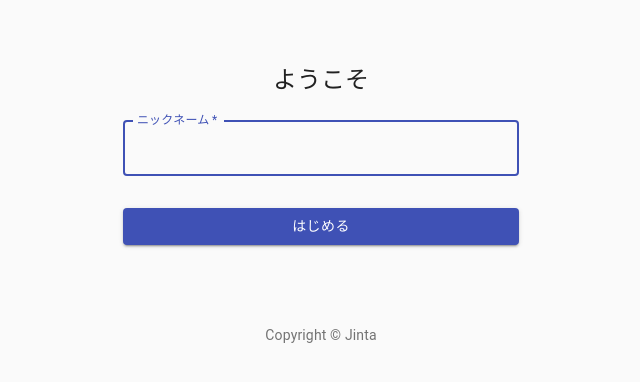
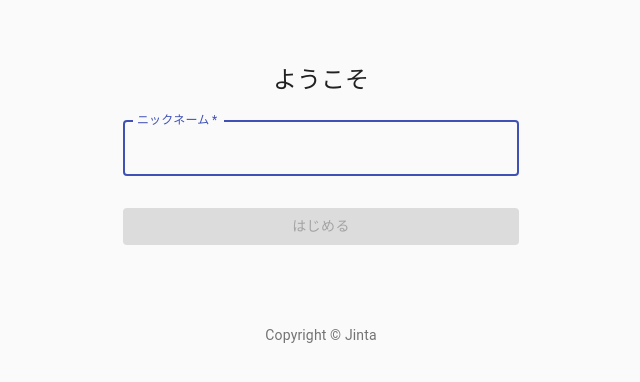
Before and after one commit to jin1125/chat, a React (Create React App) app: page / in a window 1280 px wide. Shown: the top 382 px of the page, without its empty margins (319-959 px from the left). Built offline with nearby package versions, Linux system fonts and the light colour scheme.

Commit message:
setName by clicking button

```diff
--- a/src/components/SignIn.js
+++ b/src/components/SignIn.js
@@ -1,4 +1,4 @@
-import React from 'react';
+import React, { useEffect, useState } from 'react';
 import Button from '@material-ui/core/Button';
 import CssBaseline from '@material-ui/core/CssBaseline';
 import TextField from '@material-ui/core/TextField';
@@ -41,6 +41,14 @@
 
 export default function SignIn({setName}) {
   const classes = useStyles();
+  const [disabled,setDisabled] = useState(true);
+  const [string,setString] = useState('');
+  console.log({disabled,string});
+
+  useEffect(()=>{
+    const disabled = string === ''
+    setDisabled(disabled)
+  },[string])
 
   return (
     <Container component="main" maxWidth="xs">
@@ -59,6 +67,7 @@
             label="ニックネーム"
             name="name"
             autoFocus
+            onChange={(e)=>setString(e.target.value)}
           />
           <Button
             type="submit"
@@ -66,6 +75,7 @@
             variant="contained"
             color="primary"
             className={classes.submit}
+            disabled={disabled}
           >
             はじめる
           </Button>
```
